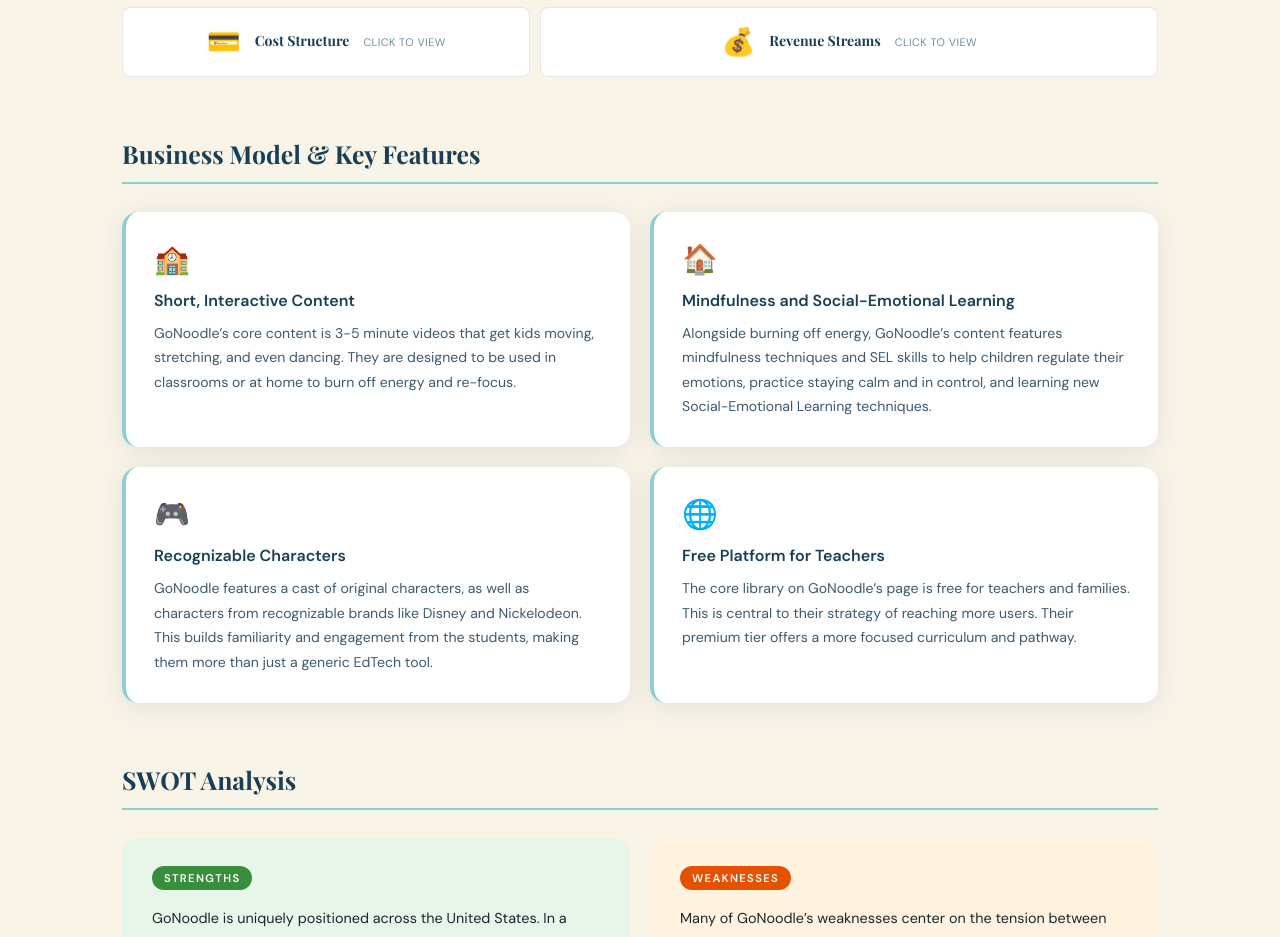
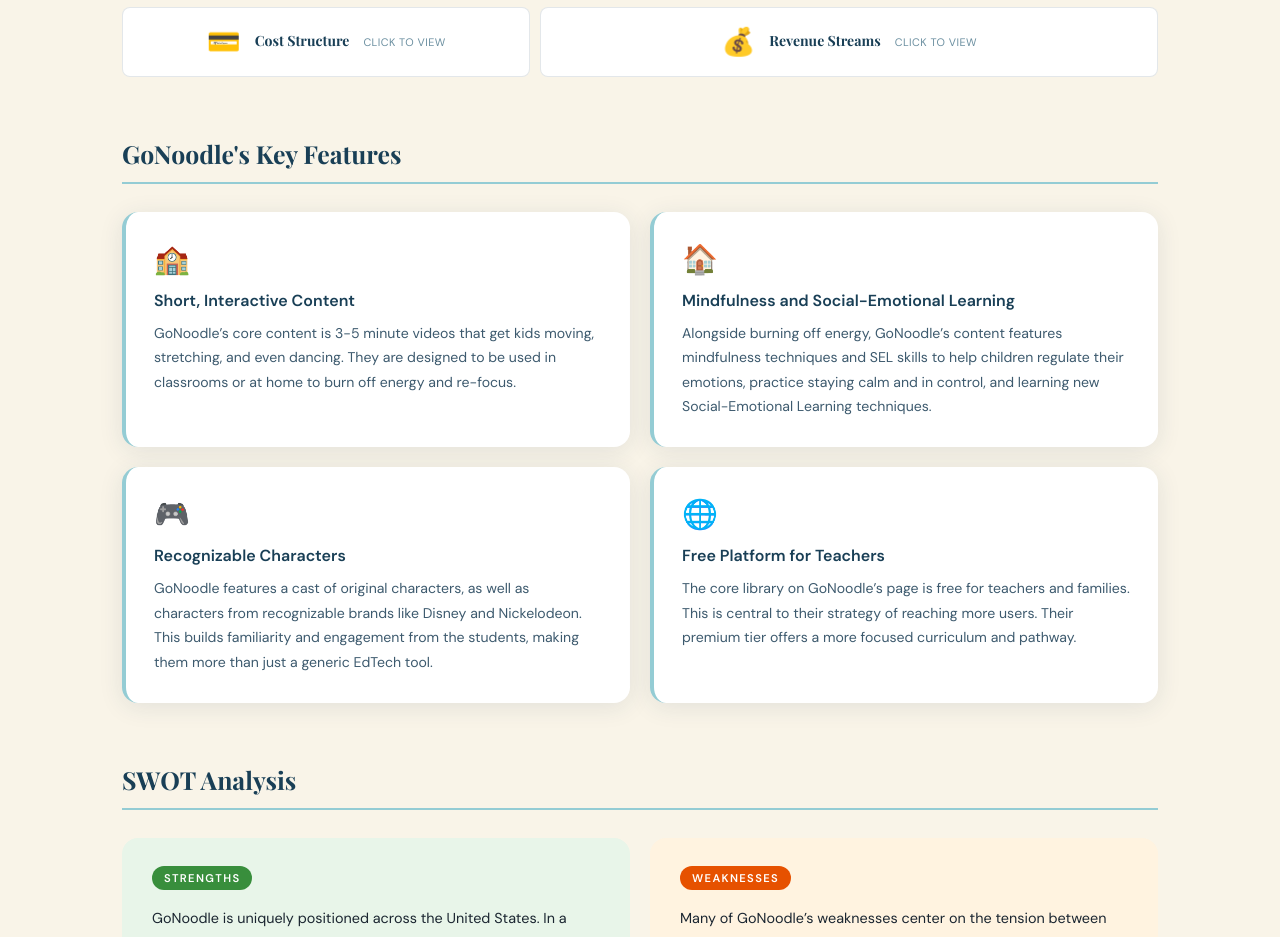
Before and after one commit to kipierce-studio/MEITE-Final-Project, a plain HTML site: page business.html in a window 1280 px wide. Shown: the part 1300-2237 px from the top of the page. Drawn offline with nearby package versions, Linux system fonts and the light colour scheme; a web font is replaced by a local one.

Commit message:
Update business.html

```diff
--- a/business.html
+++ b/business.html
@@ -327,7 +327,7 @@ p strong{color:var(--navy)}
       </div>
 
       <!-- KEY FEATURES -->
-      <div class="subsection-title fade-in"><h3>Business Model &amp; Key Features</h3></div>
+      <div class="subsection-title fade-in"><h3>GoNoodle's Key Features</h3></div>
       <div class="feat-grid stagger-parent fade-in">
         <div class="feat-card">
           <div class="fc-icon">&#127979;</div>
```
